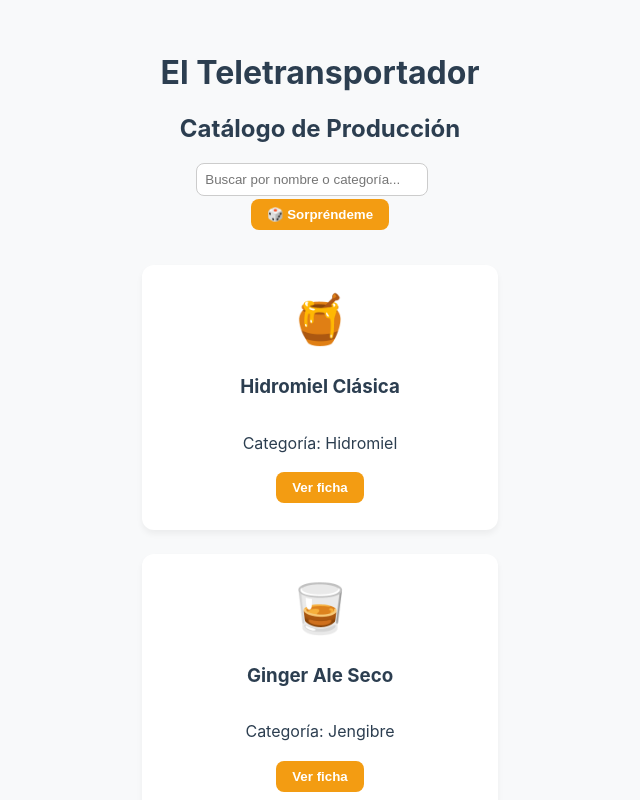
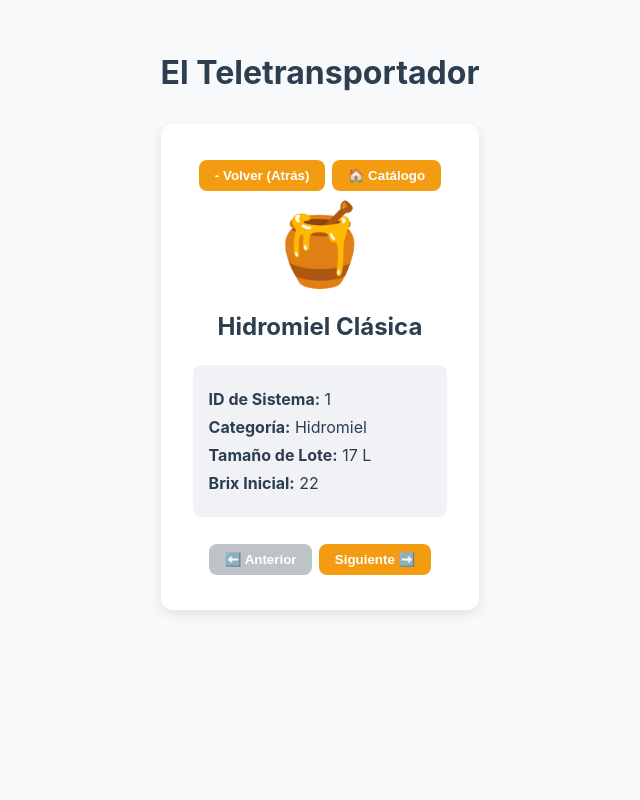
Before and after one commit to zakkdruzer/m6-l5-d2-vue-router-teletransportador, a Vue app: page /#/item/1 in a window 1280 px wide. Before the commit this address led to /coleccion#/item/1. Shown: the top 800 px of the page, without its empty margins (320-960 px from the left). Built offline with nearby package versions, Linux system fonts and the light colour scheme.

Commit message:
feat: mods para ver en gitpages

```diff
--- a/package.json
+++ b/package.json
@@ -6,7 +6,9 @@
   "scripts": {
     "dev": "vite",
     "build": "vite build",
-    "preview": "vite preview"
+    "preview": "vite preview",
+    "predeploy": "npm run build",
+    "deploy": "gh-pages -d dist"
   },
   "dependencies": {
     "vue": "^3.5.39",
@@ -14,6 +16,7 @@
   },
   "devDependencies": {
     "@vitejs/plugin-vue": "^6.0.7",
+    "gh-pages": "^6.3.0",
     "vite": "^8.1.1"
   }
 }
--- a/src/router/index.js
+++ b/src/router/index.js
@@ -1,9 +1,10 @@
-import { createRouter, createWebHistory } from 'vue-router'
+import { createRouter, createWebHashHistory } from 'vue-router'
 import ColeccionView from '../views/ColeccionView.vue'
 import ItemView from '../views/ItemView.vue'
 
 const router = createRouter({
-  history: createWebHistory(import.meta.env.BASE_URL),
+  // Cambiamos el modo de historia a Hash
+  history: createWebHashHistory(),
   routes: [
     {
       path: '/',
--- a/src/views/ItemView.vue
+++ b/src/views/ItemView.vue
@@ -45,3 +45,38 @@ watch(
   }
 )
 </script>
+
+<template>
+  <div class="ficha-item" v-if="bebidaSeleccionada">
+    <div class="controles-superiores">
+      <button class="btn-volver" @click="volver">- Volver (Atrás)</button>
+      <button class="btn-inicio" @click="router.push('/coleccion')">🏠 Catálogo</button>
+    </div>
+
+    <div class="encabezado-ficha">
+      <span class="emoji-gigante">{{ bebidaSeleccionada.emoji }}</span>
+      <h2>{{ bebidaSeleccionada.nombre }}</h2>
+    </div>
+
+    <div class="detalles">
+      <p><strong>ID de Sistema:</strong> {{ bebidaSeleccionada.id }}</p>
+      <p><strong>Categoría:</strong> {{ bebidaSeleccionada.categoria }}</p>
+      <p><strong>Tamaño de Lote:</strong> {{ bebidaSeleccionada.lote }} L</p>
+      <p><strong>Brix Inicial:</strong> {{ bebidaSeleccionada.brix }}</p>
+    </div>
+
+    <!-- Controles con deshabilitado dinámico (Bonus) -->
+    <div class="controles-vecinos">
+      <button @click="irAnterior" :disabled="bebidaSeleccionada.id === primerId">⬅️ Anterior</button>
+      <button @click="irSiguiente" :disabled="bebidaSeleccionada.id === ultimoId">Siguiente ➡️</button>
+    </div>
+  </div>
+
+  <!-- MENSAJE HUMANO: ID inexistente -->
+  <div v-else class="error-mensaje estado-vacio">
+    <span class="emoji-gigante">🚧</span>
+    <h2>Receta no encontrada</h2>
+    <p>Ups, el ID <strong>{{ idActual }}</strong> no existe en los registros de producción. ¿Quizás fue un lote de prueba que descartamos?</p>
+    <button class="btn-inicio" @click="router.push('/coleccion')">Volver al Catálogo</button>
+  </div>
+</template>
--- a/vite.config.js
+++ b/vite.config.js
@@ -1,7 +1,7 @@
 import { defineConfig } from 'vite'
 import vue from '@vitejs/plugin-vue'
 
-// https://vite.dev/config/
 export default defineConfig({
   plugins: [vue()],
+  base: '/m6-l5-d2-vue-router-teletransportador/', //
 })
```
Also changed, not shown: 1 other file (tests, documents, lock files or other folders).
